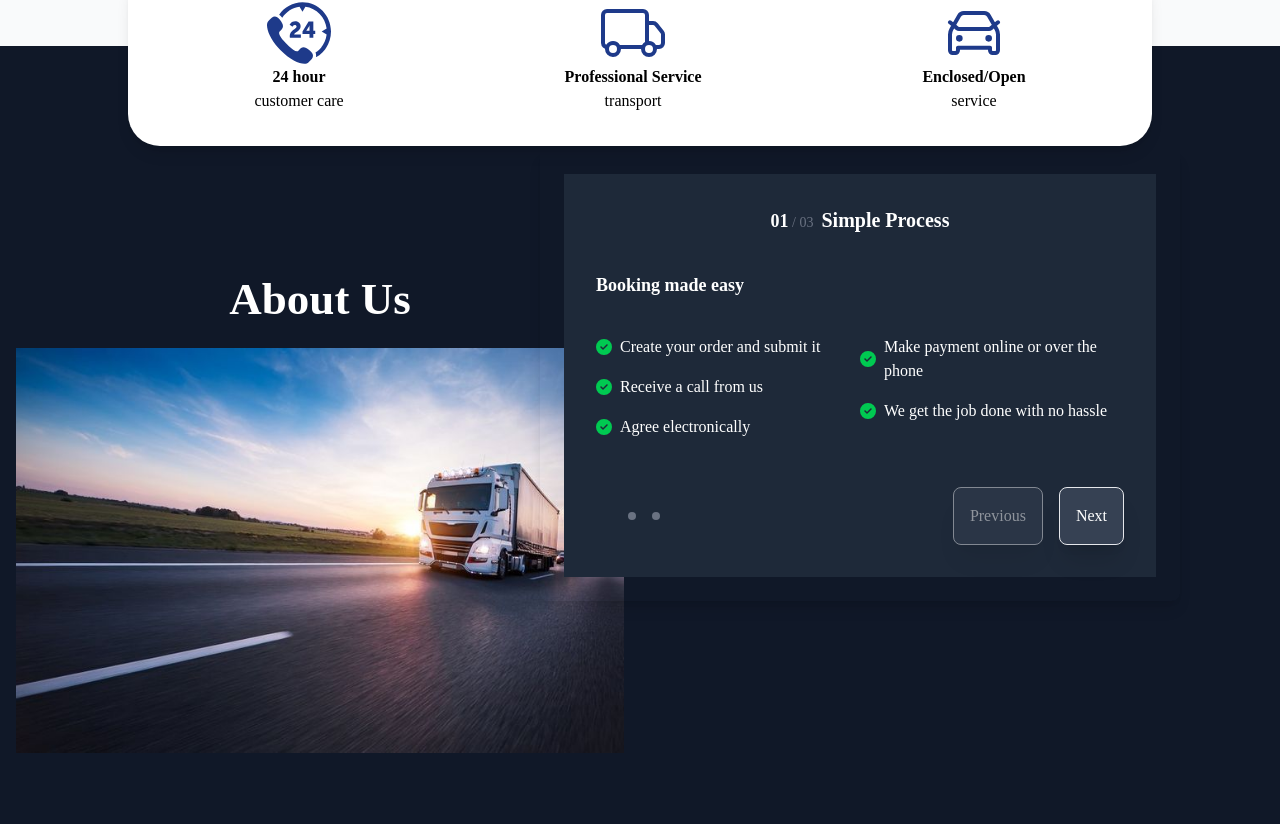
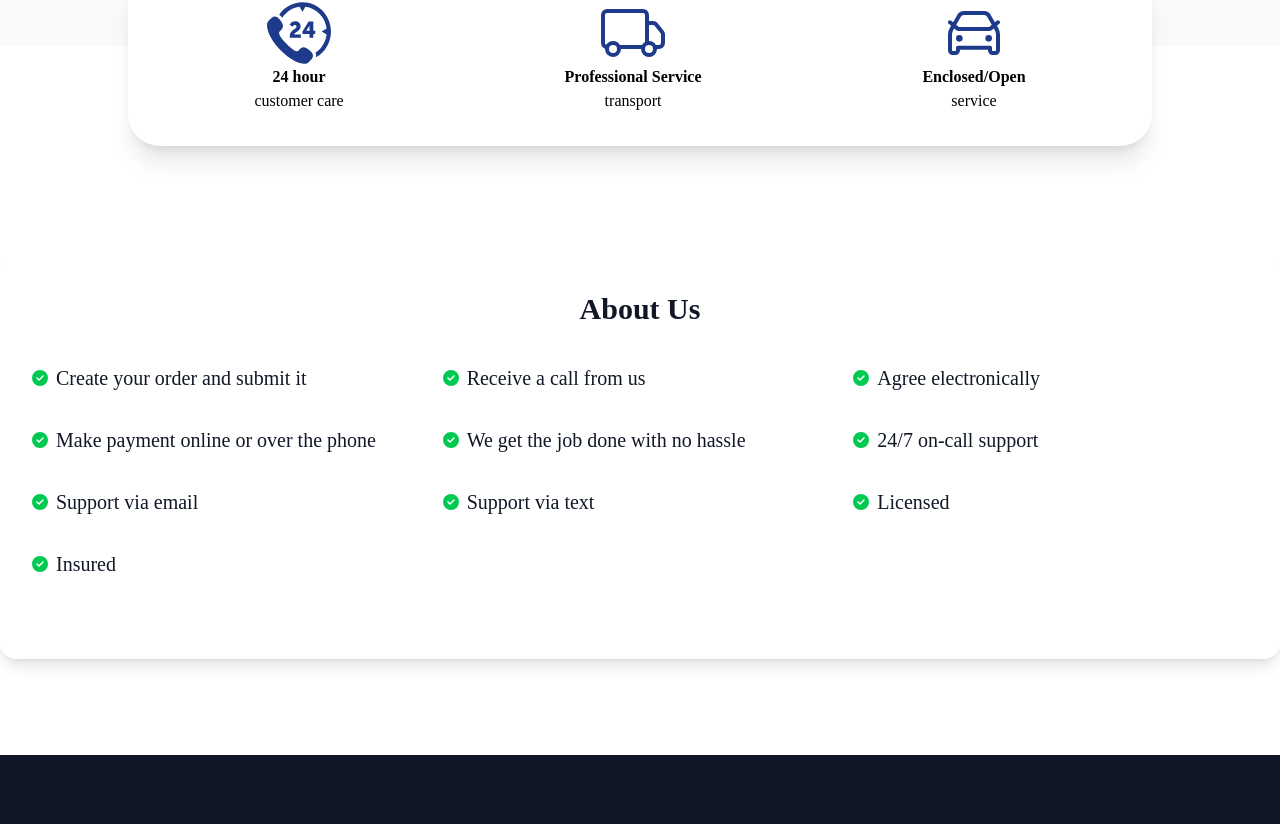
Before and after one commit to freedoom16/mica-transport-refactor, a Next.js app: page / in a window 1280 px wide. Shown: the part 716-1540 px from the top of the page. Built offline with nearby package versions, Linux system fonts and the light colour scheme.

Commit message:
update about us

```diff
--- a/src/component/aboutUs.tsx
+++ b/src/component/aboutUs.tsx
@@ -1,171 +1,66 @@
 "use client";
-import React, { useState } from "react";
+import React from "react";
 import QouetForm from "./quoetForm";
 import { FontAwesomeIcon } from "@fortawesome/react-fontawesome";
-import {
-  faCar,
-  faPhone,
-  faShieldAlt,
-  faCheckCircle,
-} from "@fortawesome/free-solid-svg-icons";
+import { faCheckCircle } from "@fortawesome/free-solid-svg-icons";
 
 const SectionOne = () => {
-  const [currentStep, setCurrentStep] = useState(1);
-
-  const handleNextStep = () => {
-    if (currentStep < 3) setCurrentStep(currentStep + 1);
-  };
-
-  const handlePrevStep = () => {
-    if (currentStep > 1) setCurrentStep(currentStep - 1);
-  };
-
-  const stepContents = [
-    {
-      title: "Booking made easy",
+  const stepContent = {
+    title: "About Us",
     points: [
       "Create your order and submit it",
       "Receive a call from us",
       "Agree electronically",
       "Make payment online or over the phone",
       "We get the job done with no hassle",
+      "24/7 on-call support",
+      "Support via email",
+      "Support via text",
+      "Licensed",
+      "Insured",
     ],
-    },
-    {
-      title: "24/7 Communication",
-      points: ["24/7 on-call support", "Support via email", "Support via text"],
-    },
-    {
-      title: "Ensured",
-
-      points: ["Licensed", "Insured"],
-    },
-  ];
+  };
 
   return (
     <section id="about-us">
-      <div className="w-full bg-gray-900 py-24">
+      <div className="w-full bg-white py-24">
         <div className="container mx-auto relative mt-16">
           <section id="/#quote">
-            <div className="bg-gray-900 px-6 rounded-xl shadow-lg max-w-md w-full  md:mt-0 block md:hidden">
-              <p className="text-[20px]   font-bold  font-montserrat text-center">
+            <div className="bg-white px-6 rounded-xl shadow-lg max-w-md w-full block md:hidden">
+              <p className="text-[20px] text-gray-900 font-bold font-montserrat text-center">
                 Shipping Quote Calculator
               </p>
               <QouetForm />
             </div>
           </section>
-          <div className="flex flex-col lg:flex-row items-center relative">
-            {/* Image Section */}
-            <div className="flex flex-col w-full lg:w-1/2 px-4">
-              <div className="text-center mt-8">
-                <p
-                  className="text-white font-semibold text-[45px] p-8"
-                  style={{ lineHeight: "58px", fontFamily: "Spectral" }}
-                >
-                  About Us
-                </p>
-              </div>
-              <div className="w-full mb-[-8px]">
-                <img
-                  src="img/truck4.jpeg"
-                  alt="Shiplux"
-                  className="w-full h-auto mt-[-12px]"
-                />
-              </div>
-            </div>
-
-            {/* Steps Section */}
-            <div className="w-full lg:w-1/2 p-6 rounded-lg shadow-lg md:relative mt-12 lg:mt-[-200px] xl:mt-[-200px] lg:ml-[-100px]">
-              <div className="bg-gray-800 p-8">
-                <h2 className="text-center mb-8 text-white">
-                  <span className="text-lg font-bold">{`0${currentStep}`}</span>
-                  <span className="text-sm text-gray-500"> / 03</span>
-                  &nbsp;&nbsp;
-                  <span className="text-xl font-semibold">Simple Process</span>
+          <div className="flex flex-col p-6 md:p-0 lg:flex-row items-center relative">
+            <div className="w-full  bg-white rounded-2xl shadow-lg md:relative mt-12">
+              <div className=" p-8">
+                <h2 className="text-center mb-8 text-gray-900">
+                  <span className="text-[30px] font-bold">
+                    {stepContent.title}
+                  </span>
                 </h2>
-
-                {/* Step Content */}
-                <div
-                  className="step-content flex flex-wrap justify-between mb-8 transition-all duration-300"
-                  key={currentStep}
-                >
-                  <div
-                    className="des-text mb-4 md:mb-8 w-full text-white flex items-center font-bold text-lg"
+                <div className="step-content flex flex-wrap justify-between mb-8 transition-all duration-300">
+                  {/* <div
+                    className="des-text mb-4 md:mb-8 w-full text-gray-900 flex items-center font-bold text-lg"
                     style={{ lineHeight: "36px", fontFamily: "Spectral" }}
                   >
-                    {stepContents[currentStep - 1].title}
-                  </div>
-
-                  <div className="w-full md:w-1/2">
-                    {stepContents[currentStep - 1].points
-                      .slice(0, 3)
-                      .map((point, index) => (
+                    Follow these steps to get started:
+                  </div> */}
+                  <div className="w-full grid grid-cols-1 md:grid-cols-3 gap-4">
+                    {stepContent.points.map((point, index) => (
                       <div
                         key={index}
-                          className="p mb-4 text-white flex items-center"
+                        className="p mb-4 text-gray-900 flex items-center"
                       >
                         <FontAwesomeIcon
                           icon={faCheckCircle}
                           className="text-green-500 w-4 h-4 mr-2"
                         />
-                          {point}
+                        <span className="text-[20px]">{point}</span>
                       </div>
                     ))}
-                  </div>
-
-                  <div className="w-full md:w-1/2">
-                    {stepContents[currentStep - 1].points
-                      .slice(3)
-                      .map((point, index) => (
-                        <div
-                          key={index}
-                          className="p mb-4 text-white flex items-center"
-                        >
-                          <FontAwesomeIcon
-                            icon={faCheckCircle}
-                            className="text-green-500 w-4 h-4 mr-2"
-                          />
-                          {point}
-                        </div>
-                      ))}
-                  </div>
-                </div>
-
-                {/* Step Navigation */}
-                <div className="step-status">
-                  <div className="flex justify-between items-center mt-8">
-                    <div className="flex items-center">
-                      {[1, 2, 3].map((step) => (
-                        <React.Fragment key={step}>
-                          <div
-                            className={`color-step ${
-                              currentStep >= step
-                                ? "bg-main-color"
-                                : "bg-gray-500"
-                            } w-2 h-2 rounded-full mx-2`}
-                          ></div>
-                        </React.Fragment>
-                      ))}
-                    </div>
-
-                    <div className="flex">
-                      <button
-                        id="prev"
-                        className="change-step text-main-color shadow-xl text-white rounded-lg border-gray-200 border p-4 bg-gray-700 disabled:opacity-50"
-                        onClick={handlePrevStep}
-                        disabled={currentStep === 1}
-                      >
-                        Previous
-                      </button>
-                      <button
-                        id="next"
-                        className="change-step text-main-color ml-4 shadow-xl text-white rounded-lg border-gray-200 border p-4 bg-gray-700 disabled:opacity-50"
-                        onClick={handleNextStep}
-                        disabled={currentStep === 3}
-                      >
-                        Next
-                      </button>
-                    </div>
                   </div>
                 </div>
               </div>
--- a/src/component/featureBox.tsx
+++ b/src/component/featureBox.tsx
@@ -4,7 +4,7 @@ import { faCar, faTruckMoving } from "@fortawesome/free-solid-svg-icons";
 
 const FeaturesBox = () => {
   return (
-    <div className="absolute bottom-[-100px] left-[50%] transform -translate-x-1/2 z-[127] w-[90%] md:w-[90%] xl:w-[80%] h-[179px] bg-white rounded-[32px] shadow-lg flex items-center justify-around p-4">
+    <div className="absolute bottom-[-100px] left-[50%] transform -translate-x-1/2 z-[127] w-[90%] md:w-[90%] xl:w-[80%] h-[179px] bg-white rounded-[32px] shadow-xl flex items-center justify-around p-4">
       {/* Support Icon */}
       <div className="flex flex-col items-center justify-center">
         <img src="24phone.svg" alt="Support Icon" className="w-16 h-16" />
```
Lines whose indentation alone changed are shown as unchanged.
